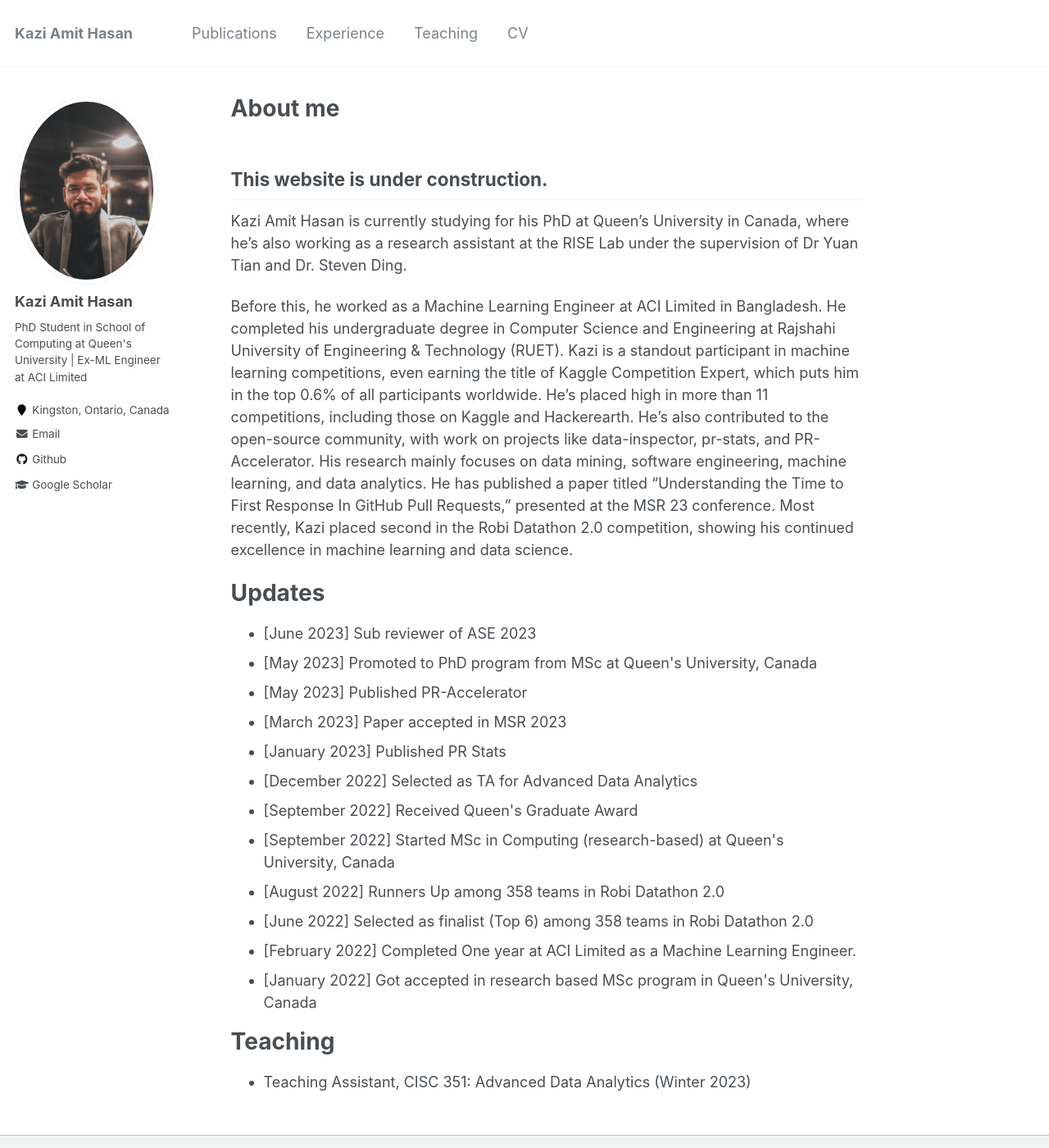
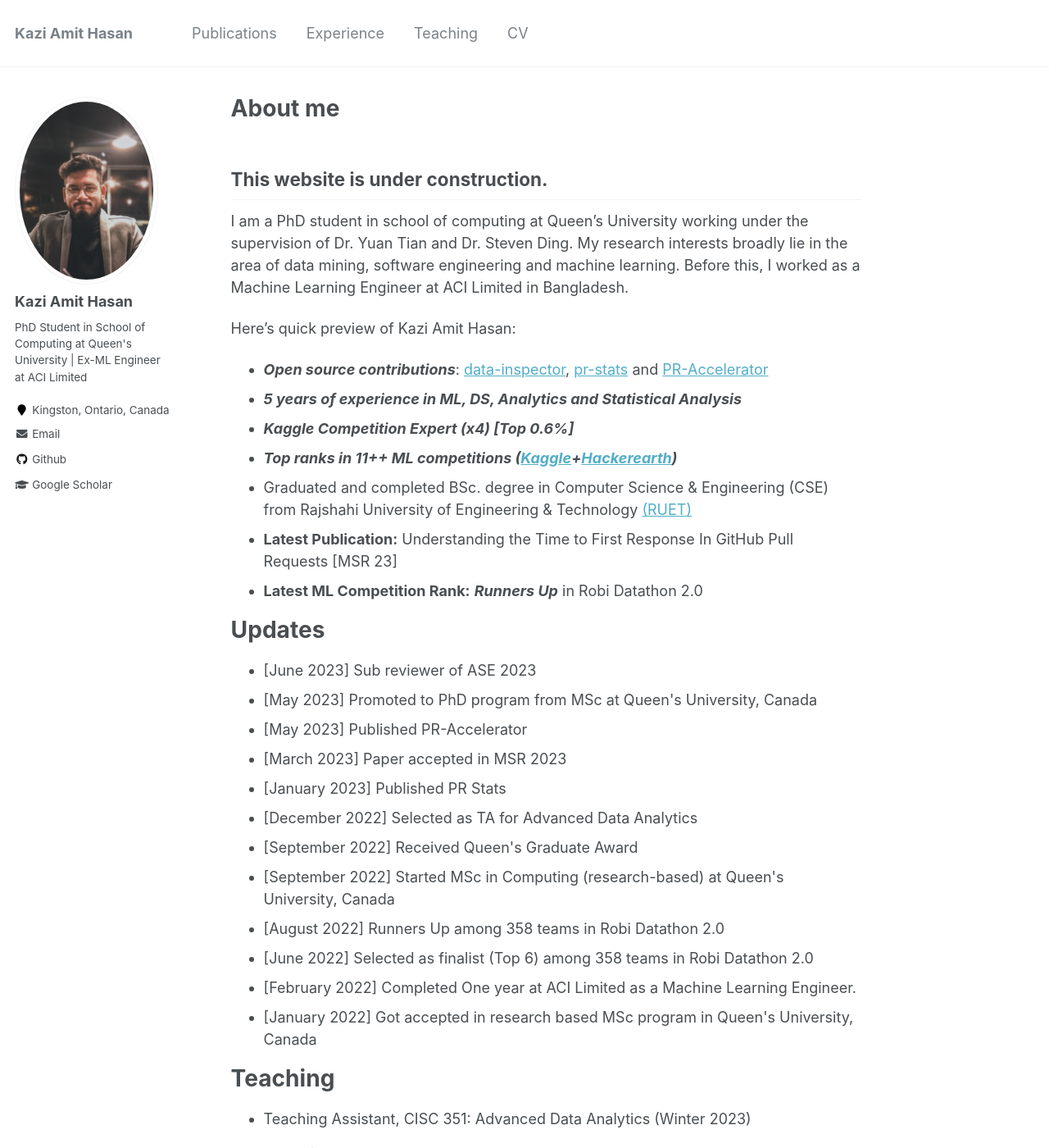
Before and after one commit to KaziAmitHasan/kaziamithasan.github.io, a Jekyll site: the page built from _pages/about.md, in a window 1280 px wide and 1400 px high. Shown: the whole window at 82% size. Built offline with Jekyll 4.4.1, drawn with Linux system fonts in a browser that asks for light colours.

Commit message:
info updated

```diff
--- a/_pages/about.md
+++ b/_pages/about.md
@@ -10,9 +10,18 @@ redirect_from:
 
 ## This website is under construction.
 
-Kazi Amit Hasan is currently studying for his PhD at Queen's University in Canada, where he's also working as a research assistant at the RISE Lab under the supervision of Dr Yuan Tian and Dr. Steven Ding.
+I am a PhD student in school of computing at Queen's University working under the supervision of Dr. Yuan Tian and Dr. Steven Ding. My research interests broadly lie in the area of data mining, software engineering and machine learning.  Before this, I worked as a Machine Learning Engineer at ACI Limited in Bangladesh.
 
-Before this, he worked as a Machine Learning Engineer at ACI Limited in Bangladesh. He completed his undergraduate degree in Computer Science and Engineering at Rajshahi University of Engineering & Technology (RUET). Kazi is a standout participant in machine learning competitions, even earning the title of Kaggle Competition Expert, which puts him in the top 0.6% of all participants worldwide. He's placed high in more than 11 competitions, including those on Kaggle and Hackerearth. He's also contributed to the open-source community, with work on projects like data-inspector, pr-stats, and PR-Accelerator. His research mainly focuses on data mining, software engineering, machine learning, and data analytics. He has published a paper titled "Understanding the Time to First Response In GitHub Pull Requests," presented at the MSR 23 conference. Most recently, Kazi placed second in the Robi Datathon 2.0 competition, showing his continued excellence in machine learning and data science.
+Here's quick preview of Kazi Amit Hasan:
+
+- ***Open source contributions***: [data-inspector](https://pypi.org/project/data-inspector/), [pr-stats](https://pypi.org/project/pr-stats/) and [PR-Accelerator](https://github.com/RISElabQueens/PR-Accelerator)
+- ***5 years of experience in ML, DS, Analytics and Statistical Analysis***
+- ***Kaggle Competition Expert (x4) [Top 0.6%]***
+- ***Top ranks in 11++ ML competitions ([Kaggle](https://www.kaggle.com/amithasanshuvo)+[Hackerearth](https://www.hackerearth.com/@kaziamit))***
+- Graduated and completed BSc. degree in Computer Science & Engineering (CSE) from Rajshahi University of Engineering & Technology [(RUET)](https://www.ruet.ac.bd/)
+- **Latest Publication:** Understanding the Time to First Response In GitHub Pull Requests [MSR 23]
+- **Latest ML Competition Rank:** ***Runners Up*** in Robi Datathon 2.0
+
 
 # Updates
 
```
Also changed, not shown: other parts of _pages/about.md (+4 -0 lines).
